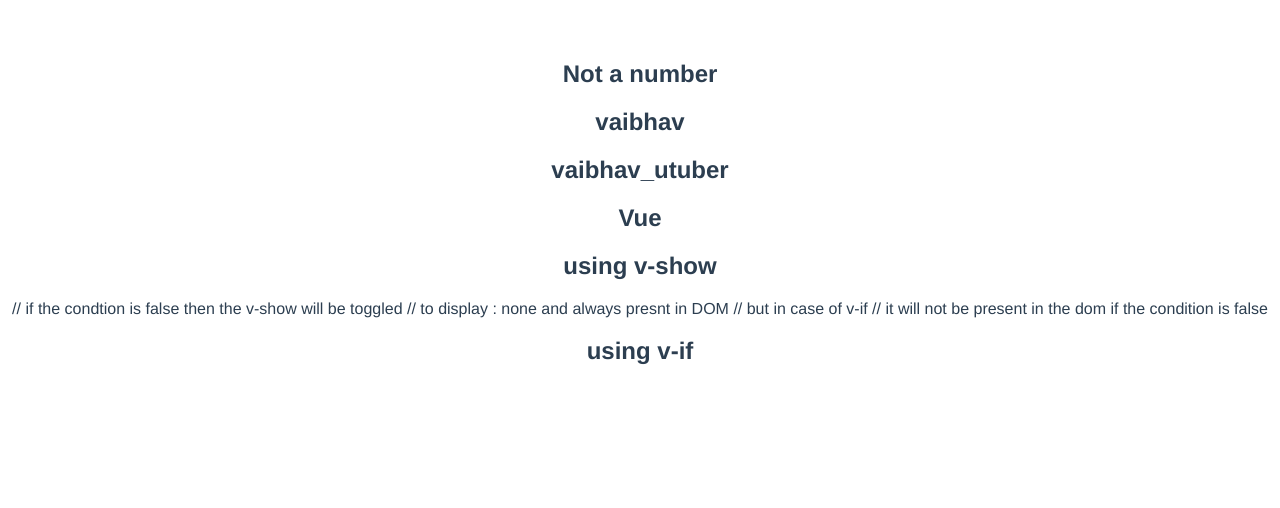
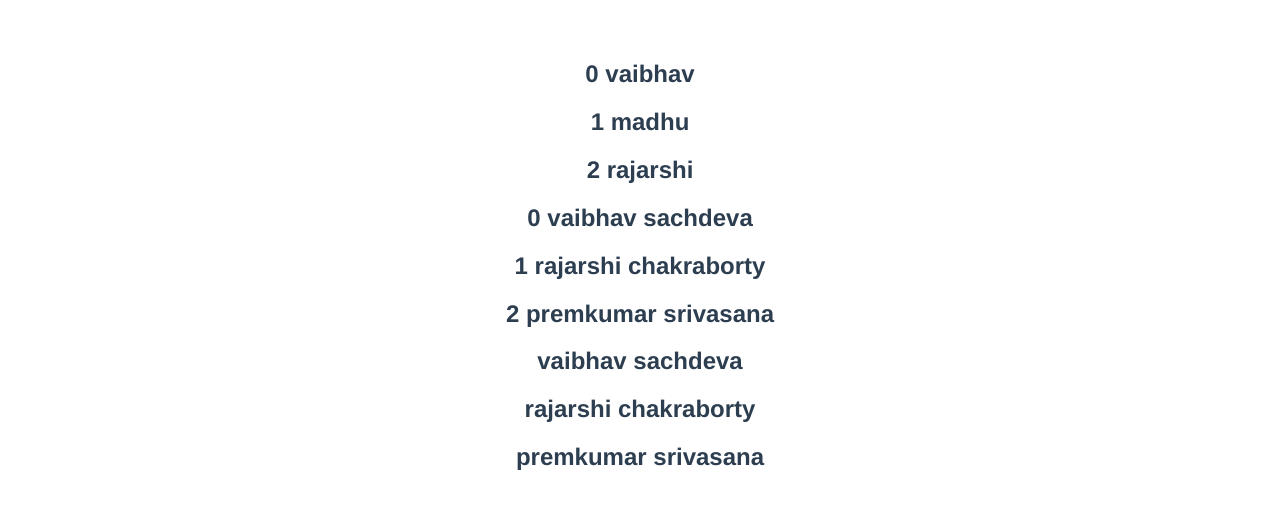
Before and after one commit to vaibhav21git/Vue.js-learning, a Vue app: page / in a window 1280 px wide. Shown: the top 508 px of the page. Built offline with nearby package versions, Linux system fonts and the light colour scheme.

Commit message:
list rendering

```diff
--- a/src/App.vue
+++ b/src/App.vue
@@ -1,21 +1,14 @@
 <template>
   <div>
-    <h2 v-if="num === 0">The number is zero</h2>
-    <h2 v-else-if="num < 0">The number is negative</h2>
-    <h2 v-else-if="num > 0">The number is positive</h2>
-    <h2 v-else>Not a number</h2>
-
-    <template v-if="display === true">
-      <h2>vaibhav</h2>
-      <h2>vaibhav_utuber</h2>
-      <h2>Vue</h2>
-    </template>
-
-    <h2 v-show="showElement">using v-show</h2>
-    // if the condtion is false then the v-show will be toggled // to display :
-    none and always presnt in DOM // but in case of v-if // it will not be
-    present in the dom if the condition is false
-    <h2 v-if="showElement">using v-if</h2>
+    <h2 v-for="(name, index) in names" v-bind:key="name">
+      {{ index }} {{ name }}
+    </h2>
+    <h2 v-for="(names, index) in fullNames" :key="index">
+      {{ index }} {{ names.first }} {{ names.last }}
+    </h2>
+    <h2 v-for="names in fullNames" :key="names">
+      {{ names.first }} {{ names.last }}
+    </h2>
   </div>
 </template>
 
@@ -24,9 +17,21 @@
   name: "App",
   data() {
     return {
-      num: "hi",
-      display: true,
-      showElement: true,
+      names: ["vaibhav", "madhu", "rajarshi"],
+      fullNames: [
+        {
+          first: "vaibhav",
+          last: "sachdeva",
+        },
+        {
+          first: "rajarshi",
+          last: "chakraborty",
+        },
+        {
+          first: "premkumar",
+          last: "srivasana",
+        },
+      ],
     };
   },
 };
```
